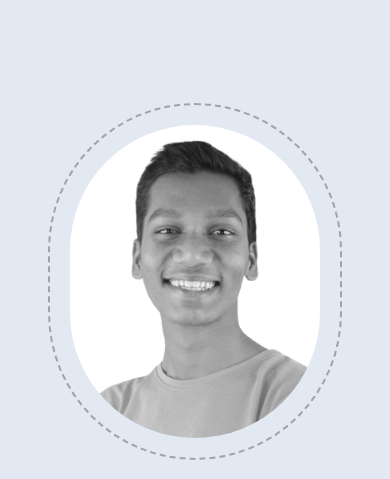
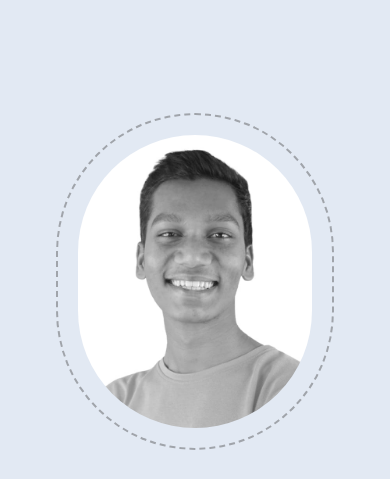
Before and after one commit to MeFaisalAnsari/portfolio-website, a plain HTML site: page index.html in a window 390 px wide. Shown: the top 479 px of the page. Drawn offline with nearby package versions, Linux system fonts and the light colour scheme.

Commit message:
Image size responsive on mobile

```diff
--- a/style.css
+++ b/style.css
@@ -129,6 +129,6 @@ img {
     font-size: 24px;
   }
   img {
-    max-width: 250px;
+    max-width: 60vw;
   }
 }
```
